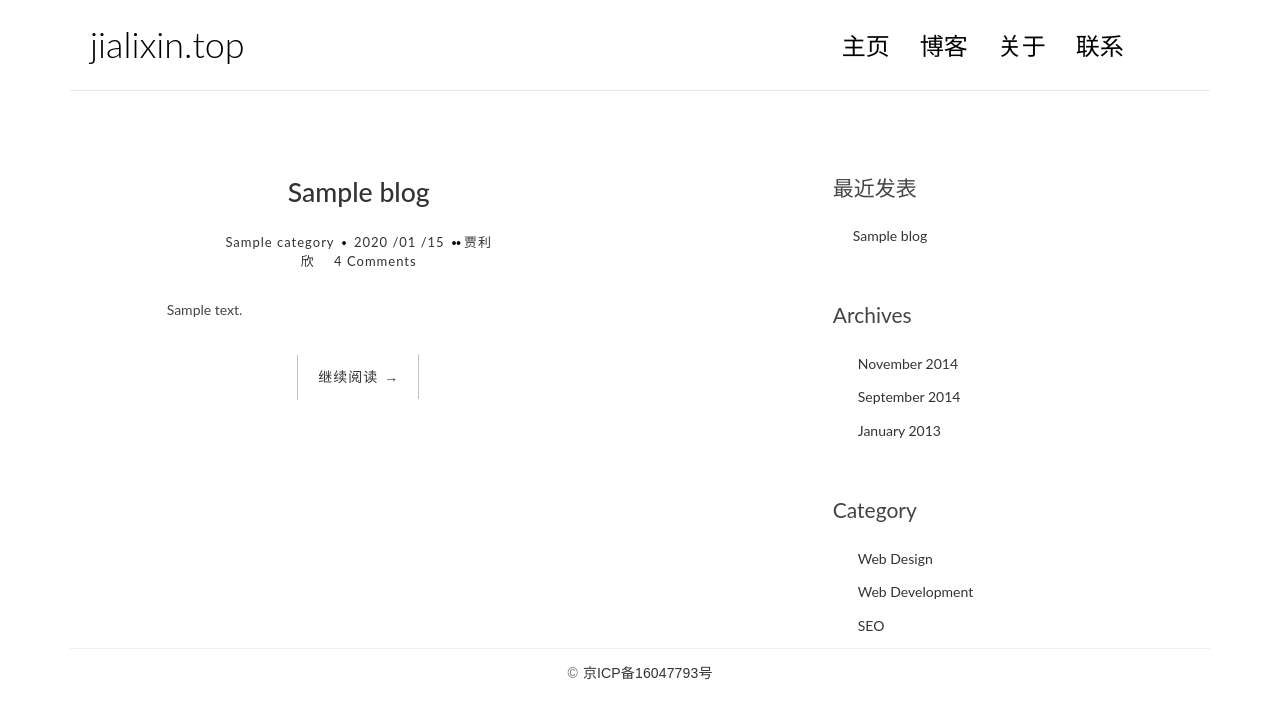
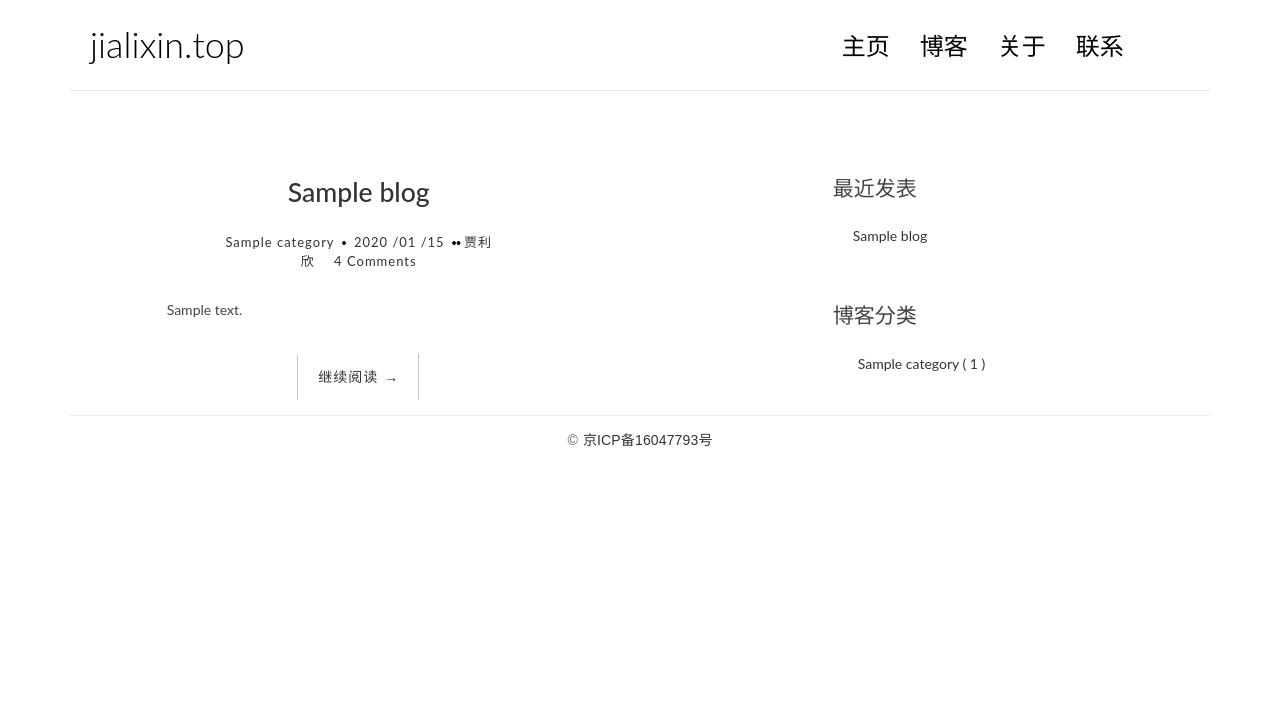
Before and after one commit to 958887233/works, a Django app: template works/works/templates/blog/index.html in a window 1280 px wide. Shown: the top 719 px of the page. Run offline with Django 3.2, Linux system fonts and the light colour scheme; the template is opened without the code that fills it: most values are stand-ins (such as "Sample title", 1, 10 or a date in 2020); parts of the project's set-up code (start-up, migrations or seed data) failed here and were passed over; some libraries are stand-ins or nearby versions.

Commit message:
improve page

```diff
--- a/works/works/templates/blog/index.html
+++ b/works/works/templates/blog/index.html
@@ -43,33 +43,15 @@
                 {% endfor %}
               </ul>
             </div>
-            <div class="widget widget-archives">
-              <h3 class="widget-title">Archives</h3>
-              <ul>
-                <li>
-                  <a href="#">November 2014</a>
-                </li>
-                <li>
-                  <a href="#">September 2014</a>
-                </li>
-                <li>
-                  <a href="#">January 2013</a>
-                </li>
-              </ul>
-            </div>
 
             <div class="widget widget-category">
-              <h3 class="widget-title">Category</h3>
+              <h3 class="widget-title">博客分类</h3>
               <ul>
+              {% for category in categorys%}
                 <li>
-                  <a href="#">Web Design</a>
+                  <a href="{% url 'full-width'%}">{{ category.name }} ( {{ category.blog_set.count }} )</a>
                 </li>
-                <li>
-                  <a href="#">Web Development</a>
-                </li>
-                <li>
-                  <a href="#">SEO</a>
-                </li>
+                {% endfor %}
               </ul>
             </div>
           </aside>
```
Also changed, not shown: works/works/apps/blog/views.py (+8 -4 lines).
